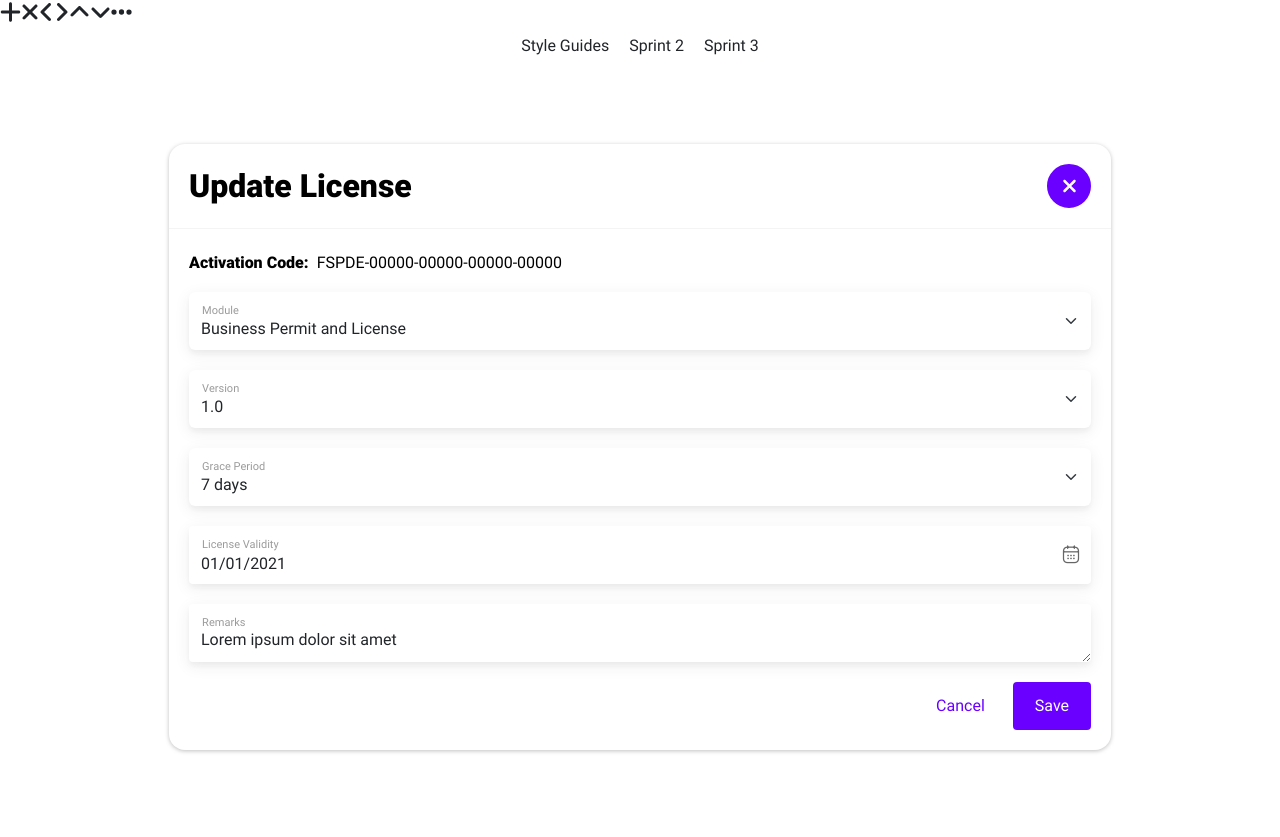
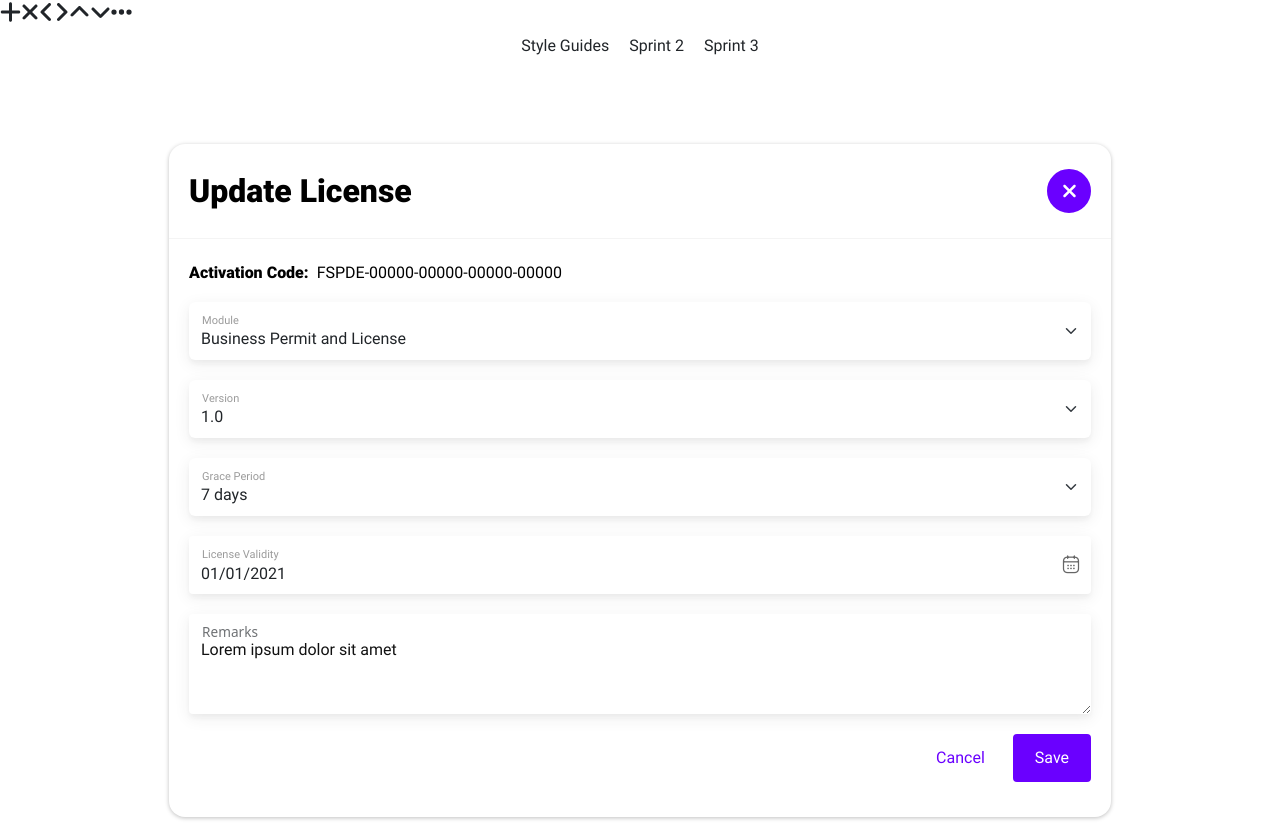
Before and after one commit to integratr-azamora/integratrGov-license-management, a Vue app: page /update-license-modal in a window 1280 px wide. Before the commit the page ends 800 px from the top, so only its background shows below. Built offline with nearby package versions, Linux system fonts and the light colour scheme; a web font is replaced by a local one.

Commit message:
VanesUpdates

```diff
--- a/src/assets/css/SuspendLicense.css
+++ b/src/assets/css/SuspendLicense.css
@@ -0,0 +1,10 @@
+.suspende-cont-modal{
+    width: 481px !important;
+    box-shadow: 0px 4px 4px rgba(51, 51, 51, 0.04), 0px 4px 16px rgba(51, 51, 51, 0.08);
+    background: var(--vt-c-white);
+    border-radius: 16px;
+    padding-top: 30px;
+    padding-bottom: 30px;
+    padding-left: 25px;
+    padding-right: 25px;
+}
--- a/src/assets/css/UpdateLicenseModal.css
+++ b/src/assets/css/UpdateLicenseModal.css
@@ -19,3 +19,18 @@
     border: none;
 
 }
+.size-textarea-update-license-modal{
+    min-height:100px !important;
+    max-width: 902%;
+    background: #FFFFFF;
+    box-shadow: 0px 4px 4px rgba(51, 51, 51, 0.04), 0px 4px 16px rgba(51, 51, 51, 0.08);
+    border-radius: 4px;
+    font-family: 'Roboto-regular', sans-serif;
+    font-weight: 400;
+    font-size: 16px;
+    line-height: 24px;
+    display: flex;
+    align-items: center;
+    color: #111111;
+
+}
--- a/src/assets/css/marginsnpaddings.css
+++ b/src/assets/css/marginsnpaddings.css
@@ -82,6 +82,13 @@
   .mt-20px{
     margin-top: var(--c-size-20px) !important;
   }
+  .mt-30px{
+    margin-top: var(--c-size-30px) !important;
+  }
+  .mt-25px{
+    margin-top: var(--c-size-25px) !important;
+
+  }
 /* margin-top  */
 /* margin-bottom  */
 .mb-5px{
@@ -137,6 +144,10 @@
     margin-top: -10px !important;
     margin-bottom: -10px !important;
 }
+.my-25px{
+  margin-top: 25px !important;
+  margin-bottom: 25px !important;
+}
 /* margin-y  */
 
 
@@ -149,6 +160,9 @@
   .m-auto{
     margin-right: auto;
     margin-left: auto;
+  }
+  .mb-35px{
+    margin-bottom: 35px !important;
   }
 
 /* custom-margin  */
@@ -299,6 +313,7 @@ padding-bottom: 0px !important;
  padding-left: 0px !important;
  padding-right: 0px !important;
 }
+
 /* padding none  */
 /* margin none  */
 
--- a/src/components/Sprint3/SuspendLicense.vue
+++ b/src/components/Sprint3/SuspendLicense.vue
@@ -1,19 +1,19 @@
 <template>
 <div class="d-flex justify-content-center" >
-   <div class="container-modal mt-30px ms-25px me-25px" >
+   <div class="suspende-cont-modal" >
       <div class="modal-header">
          <div class="text-center">
          <div class="">
-            <p class="modal-font-style-roboto mt-20px">Are you sure you want to suspend this license?</p>
+            <p class="modal-font-style-roboto">Are you sure you want to suspend this license?</p>
          </div>
       </div>
-
       </div>
       <div id="info" class="text-center mt-20px">
-        <img src="../" class="center info2" alt="info">
+         <img src="/src/assets/icon/info.svg" class="center info2" alt="info">
       </div>
+
       <div class="row mt-20">
-            <div class="col ms-25px me-25px">
+            <div class="col">
                <div class="row mt-20px">
                   <div class="row d-flex align-items-center">
                      <span class=" d-flex justify-content-start">
@@ -45,10 +45,28 @@
                      <span class="font-style-roboto-p1 ms-1 mt-1">n/a</span>
                      </span>
                   </div>
+                  <div class=" mt-10px">
+                     <div class="d-flex justify-content-start mt-20px mx-10px flex-container">
+                    <div class="form-floating width-max ">
+                        <textarea class="form-control size-textarea-licensemanager bg-whitesmoke box-shadow-none" placeholder="Leave a comment here" id="floatingTextarea2">
+License Key/Activation Code Format
+1st Letter = represents the module
+2nd Letter - represents the validty
+....
+                        </textarea>
+                        <label for="floatingTextarea2">Description</label>
+
+                    </div>
+                </div>
+                        <!-- <form class="form-floating">
+                           <input type="email" class="form-control shadow-sm border-color-none " id="floatingInputValue" placeholder="name@example.com" value="Lorem ipsum dolor sit amet">
+                           <label for="floatingInputValue " class="Roboto-label-font">Reason for suspension</label>
+                        </form> -->
+                     </div>
                </div>
             </div>
          </div>
-      <div class="text-center mt-20px">
+      <div class="text-center mt-30px">
          <button class="button-default bg-white border-color-indigo color-indigo me-5px mt-0 mb-0 ">Cancel</button>
          <button class="button-default bg-indigo border-color-indigo color-white ms-5px mt-0 mb-0">Submit</button>
       </div>
--- a/src/components/Sprint3/TransferLicenseModal.vue
+++ b/src/components/Sprint3/TransferLicenseModal.vue
@@ -1,8 +1,8 @@
 <template>
    <div class="d-flex justify-content-center " >
       <div class="transfer-modal-cont">
-         <div class="d-flex justify-content-between my-20px">
-            <p class="license-header mx-20px">Transfer License</p>
+         <div class="d-flex justify-content-between my-25px mx-20px">
+            <p class="license-header">Transfer License</p>
             <button class="mx-20px button-round bg-indigo color-white border-color-indigo d-flex align-items-center">
                <fa class="font-size-20px" icon="close" />
             </button>
@@ -33,9 +33,9 @@
             </div>
          </div>
          <!-- 1st -->
-         <form class="form-floating m-20px">
-            <input type="text" class="form-control license-form Roboto-input-box-font border-color-none" id="information" value="01/01/2021" >
-            <label for="information" class="Roboto-label-font">License Validity</label>
+         <form class="form-floating m-20px mt-20px">
+            <input type="text" class="form-control license-form Roboto-input-box-font border-color-none" id="information" value="sebastiancruz@gmail.com" >
+            <label for="information" class="Roboto-label-font">Transfer License to this Account (Email)</label>
          </form>
          <div class="d-flex text-center justify-content-end mx-20px my-20px">
             <button class="button-default bg-none border-color-none color-indigo me-2">Cancel</button>
--- a/src/components/Sprint3/UpdateLicenseModal.vue
+++ b/src/components/Sprint3/UpdateLicenseModal.vue
@@ -1,8 +1,8 @@
 <template>
    <div class="d-flex justify-content-center " >
       <div class="licensekey-container">
-         <div class="d-flex justify-content-between my-20px">
-            <p class="license-header mx-20px">Update License</p>
+         <div class="d-flex justify-content-between my-25px">
+            <p class="license-header ms-20px">Update License</p>
             <button class="mx-20px button-round bg-indigo color-white border-color-indigo d-flex align-items-center">
                <fa class="font-size-20px" icon="close" />
             </button>
@@ -50,11 +50,17 @@
             <i class="isax isax-calendar-1 gray calendar-update-modals"></i>
          </div>
          <!-- 5th -->
-         <div class="form-floating m-20px">
-            <textarea type="text" class="textarea-license form-control Roboto-input-box-font" value="Lorem ipsum dolor sit amet" ></textarea>
-            <label for="information" class="Roboto-label-font">Remarks</label>
+         <div class="form-floating ms-10px me-10px mt-20px">
+            <div class="d-flex justify-content-start mt-20px mx-10px flex-container">
+               <div class="form-floating width-max ">
+                  <textarea class="form-control size-textarea-update-license-modal border-color-none" placeholder="Leave a comment here" id="floatingTextarea2">
+Lorem ipsum dolor sit amet
+                  </textarea>
+                  <label for="information">Remarks</label>
+               </div>
+            </div>
          </div>
-         <div class="d-flex text-center justify-content-end mx-20px my-20px">
+         <div class="d-flex text-center justify-content-end ms-20px me-20px mb-35px mt-20px">
             <button class="button-default bg-none border-color-none color-indigo me-2">Cancel</button>
             <button class="button-default bg-indigo border-color-indigo color-white me-0">Save</button>
          </div>
--- a/src/router/index.js
+++ b/src/router/index.js
@@ -120,7 +120,7 @@ const router = createRouter({
     }
     ,
     {
-      path: '/transfer-licenseodal',
+      path: '/transfer-license-modal',
       name: 'transfer-license-modal',
       component: TransferLicenseModal
     }
```
